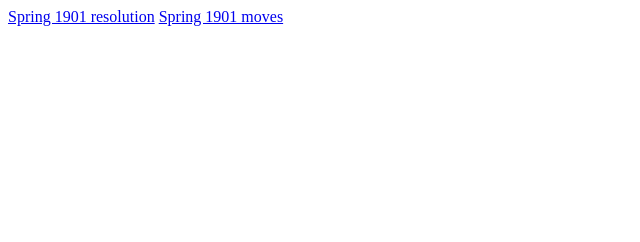
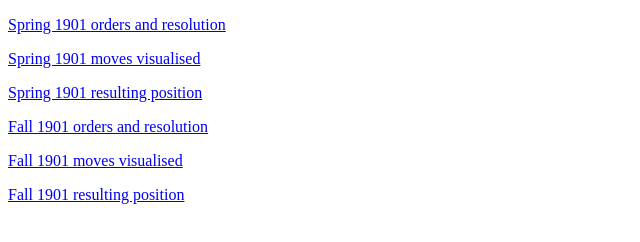
Before and after one commit to siedler9/siedler9.github.io, a plain HTML site: page example-game/index.html in a window 1280 px wide. Shown: the whole page, without its empty margins (0-640 px from the left). Drawn offline with Linux system fonts and the light colour scheme.

Commit message:
Update index.html

```diff
--- a/example-game/index.html
+++ b/example-game/index.html
@@ -1,7 +1,11 @@
 <!DOCTYPE html>
 <html>
     <body>
-        <a href="/example-game/S1901R.html">Spring 1901 resolution</a>
-        <a href="/example-game/S1901M.svg">Spring 1901 moves</a>
+        <p><a href="/example-game/S1901R.html">Spring 1901 orders and resolution</a></p>
+        <p><a href="/example-game/S1901M.svg">Spring 1901 moves visualised</a></p>
+        <p><a href="/example-game/S1901P.svg">Spring 1901 resulting position</a></p>
+        <p><a href="/example-game/W1901R.html">Fall 1901 orders and resolution</a></p>
+        <p><a href="/example-game/W1901M.svg">Fall 1901 moves visualised</a></p>
+        <p><a href="/example-game/W1901P.svg">Fall 1901 resulting position</a></p>
     </body>
 </html>
```
